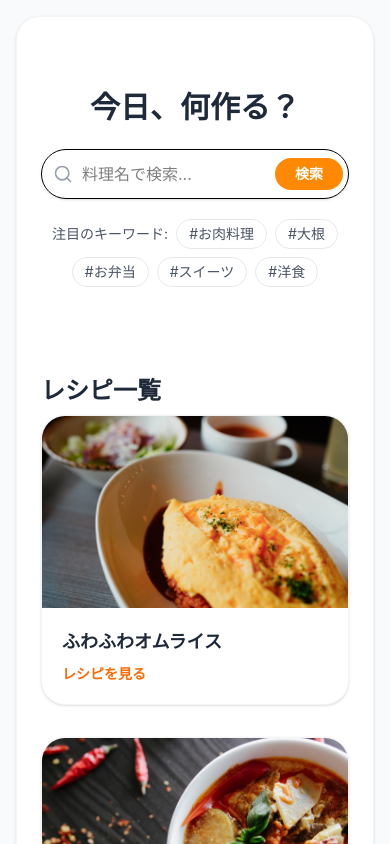
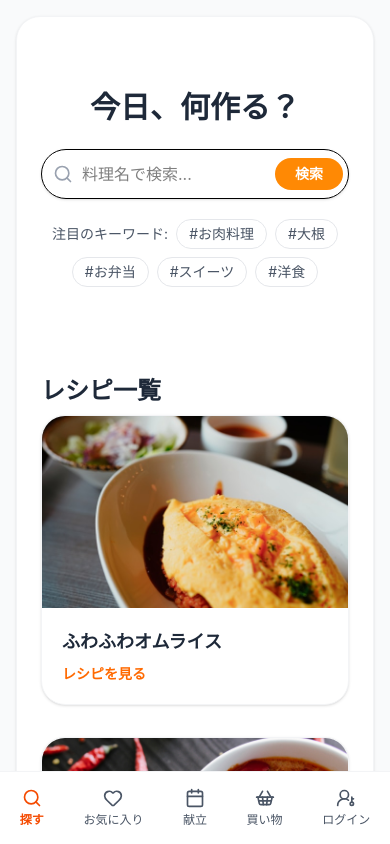
Before and after one commit to rnum-1995/portfolio, a React (Vite) app in the folder recipe-site/: page / in a window 390 px wide. Shown: the top 844 px of the page. Built offline with nearby package versions, Linux system fonts and the light colour scheme.

Commit message:
ナビゲーションにボトムナビを追加

```diff
--- a/recipe-site/src/App.jsx
+++ b/recipe-site/src/App.jsx
@@ -8,7 +8,7 @@ import ShoppingList from './pages/ShoppingList'
 import TopPage from './pages/TopPage'
 import Login from './pages/Login';
 import Footer from './components/Footer';
-import Sidebar from './components/Sidebar';
+import Navigation from './components/Navigation'
 
 function App() {
   return (
@@ -16,7 +16,7 @@ function App() {
       {/* 画面全体をフレックスボックスで横並び */}
       <div className="flex min-h-screen bg-gray-50">
         {/* 左側：固定サイドバー */}
-        <Sidebar />
+        <Navigation />
 
         {/* 右側：メインコンテンツエリア */}
         <div className="flex-1 flex flex-col md:ml-66">
--- /dev/null
+++ b/recipe-site/src/components/Navigation.jsx
@@ -0,0 +1,105 @@
+import React from 'react'
+import { ROUTES } from '../const'
+import { NavLink, Link } from 'react-router-dom';
+import { Search, Heart, Calendar, ShoppingBasket, UserRoundKey } from 'lucide-react';
+import logo from '../assets/logo.svg';
+
+export default function Sidebar() {
+  const linkClass = ({ isActive }) =>
+    `flex items-center gap-3 p-3 rounded-lg transition-colors ${isActive ? 'bg-orange-100 text-orange-600 font-bold' : 'text-gray-600 hover:bg-gray-100'
+    }`;
+
+  // スマホ用ボトムナビのスタイル
+  const bottomLinkClass = ({ isActive }) =>
+    `flex flex-col items-center gap-1 p-2 rounded-lg transition-colors text-xs ${isActive ? 'text-orange-600 font-bold' : 'text-gray-600 hover:text-orange-400'
+    }`;
+
+  return (
+    <>
+      {/* PC用サイドバー */}
+      <aside className="fixed left-0 top-0 h-screen w-72 p-4 hidden md:block">
+        <div className="flex flex-col h-full bg-white rounded-3xl shadow-sm p-6 border border-gray-100">
+          <Link to={ROUTES.TOP}>
+            <h1 className="mb-10 px-3">
+              <img src={logo} alt="Cook Recipe" className="w-40 h-auto" />
+            </h1>
+          </Link>
+
+          <nav aria-label="メインナビゲーション">
+            <ul className="flex flex-col gap-2">
+              <li>
+                <NavLink to={ROUTES.TOP} className={linkClass}>
+                  <Search size={20} /> <span>レシピを探す</span>
+                </NavLink>
+              </li>
+
+              <li>
+                <NavLink to={ROUTES.FAVORITE} className={linkClass}>
+                  <Heart size={20} /> <span>お気に入り</span>
+                </NavLink>
+              </li>
+
+              <li>
+                <NavLink to={ROUTES.MENU_LIST} className={linkClass}>
+                  <Calendar size={20} /> <span>献立リスト</span>
+                </NavLink>
+              </li>
+
+              <li>
+                <NavLink to={ROUTES.SHOPPING_LIST} className={linkClass}>
+                  <ShoppingBasket size={20} /> <span>買い物リスト</span>
+                </NavLink>
+              </li>
+
+              <li>
+                <NavLink to={ROUTES.LOGIN} className={linkClass}>
+                  <UserRoundKey size={20} /> <span>ログイン</span>
+                </NavLink>
+              </li>
+            </ul>
+          </nav>
+        </div>
+      </aside>
+
+      {/* スマホ用ボトムナビ */}
+      <nav aria-label="ボトムナビゲーション" className="fixed bottom-0 left-0 right-0 bg-white border-t border-gray-100 shadow-lg md:hidden z-50">
+        <ul className="flex justify-around items-center py-2">
+          <li>
+            <NavLink to={ROUTES.TOP} className={bottomLinkClass}>
+              <Search size={20} />
+              <span>探す</span>
+            </NavLink>
+          </li>
+
+          <li>
+            <NavLink to={ROUTES.FAVORITE} className={bottomLinkClass}>
+              <Heart size={20} />
+              <span>お気に入り</span>
+            </NavLink>
+          </li>
+
+          <li>
+            <NavLink to={ROUTES.MENU_LIST} className={bottomLinkClass}>
+              <Calendar size={20} />
+              <span>献立</span>
+            </NavLink>
+          </li>
+
+          <li>
+            <NavLink to={ROUTES.SHOPPING_LIST} className={bottomLinkClass}>
+              <ShoppingBasket size={20} />
+              <span>買い物</span>
+            </NavLink>
+          </li>
+
+          <li>
+            <NavLink to={ROUTES.LOGIN} className={bottomLinkClass}>
+              <UserRoundKey size={20} />
+              <span>ログイン</span>
+            </NavLink>
+          </li>
+        </ul>
+      </nav>
+    </>
+  )
+}
--- a/recipe-site/src/components/Sidebar.jsx
+++ /dev/null
@@ -1,43 +0,0 @@
-import React from 'react'
-import { ROUTES } from '../const'
-import { NavLink, Link } from 'react-router-dom';
-import { Search, Heart, Calendar, ShoppingBasket, UserRoundKey } from 'lucide-react';
-import logo from '../assets/logo.svg';
-
-export default function Sidebar() {
-  // 共通のスタイル
-  const linkClass = ({ isActive }) =>
-    `flex items-center gap-3 p-3 rounded-lg transition-colors ${isActive ? 'bg-orange-100 text-orange-600 font-bold' : 'text-gray-600 hover:bg-gray-100'
-    }`;
-
-  return (
-    <aside className="fixed left-0 top-0 h-screen w-72 p-4 hidden md:block">
-      <div className="flex flex-col h-full bg-white rounded-3xl shadow-sm p-6 border border-gray-100">
-        <Link to={ROUTES.TOP}>
-          <h1 className="mb-10 px-3">
-            <img src={logo} alt="Cook Recipe" className="w-40 h-auto" />
-          </h1>
-        </Link>
-        <nav className="flex flex-col gap-2">
-          <ul>
-            <NavLink to={ROUTES.TOP} className={linkClass}>
-              <Search size={20} /> <span>レシピを探す</span>
-            </NavLink>
-            <NavLink to={ROUTES.FAVORITE} className={linkClass}>
-              <Heart size={20} /> <span>お気に入り</span>
-            </NavLink>
-            <NavLink to={ROUTES.MENU_LIST} className={linkClass}>
-              <Calendar size={20} /> <span>献立リスト</span>
-            </NavLink>
-            <NavLink to={ROUTES.SHOPPING_LIST} className={linkClass}>
-              <ShoppingBasket size={20} /> <span>買い物リスト</span>
-            </NavLink>
-            <NavLink to={ROUTES.LOGIN} className={linkClass}>
-              <UserRoundKey size={20} /> <span>ログイン</span>
-            </NavLink>
-          </ul>
-        </nav>
-      </div>
-    </aside >
-  )
-}
```
